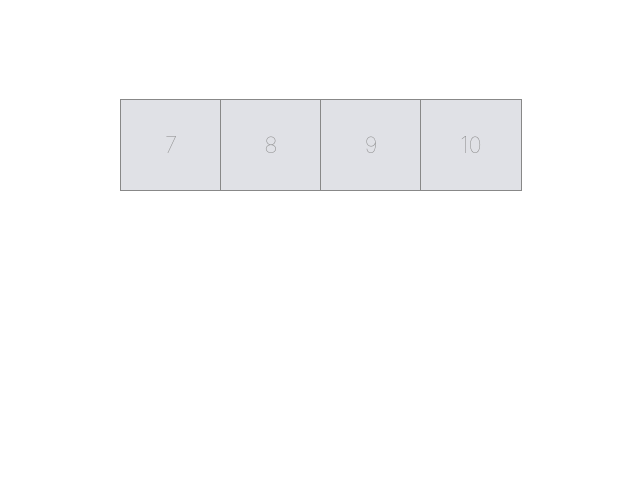
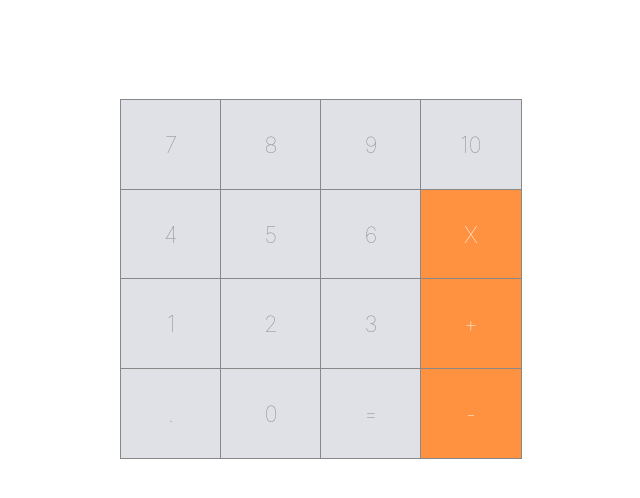
Before and after one commit to snsaleh1/react-calculator-app, a React (Create React App) app: page / in a window 1280 px wide. Shown: the top 498 px of the page, without its empty margins (319-959 px from the left). Built offline with nearby package versions, Linux system fonts and the light colour scheme.

Commit message:
complete button positioning set

```diff
--- a/src/App.js
+++ b/src/App.js
@@ -13,6 +13,24 @@
             <Button>9</Button>
             <Button>10</Button>
           </div>
+          <div className="row">
+            <Button>4</Button>
+            <Button>5</Button>
+            <Button>6</Button>
+            <Button>X</Button>
+          </div>
+          <div className="row">
+            <Button>1</Button>
+            <Button>2</Button>
+            <Button>3</Button>
+            <Button>+</Button>
+          </div>
+          <div className="row">
+            <Button>.</Button>
+            <Button>0</Button>
+            <Button>=</Button>
+            <Button>-</Button>
+          </div>
         </div>
       </div>
     );
```
